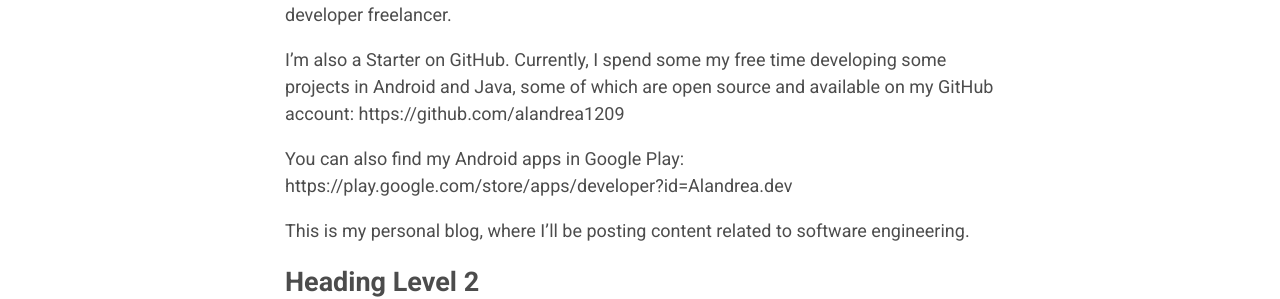
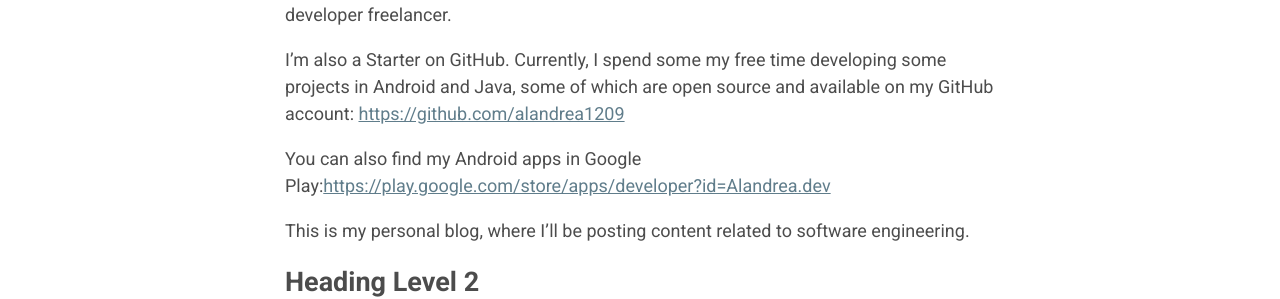
Before and after one commit to Alandrea1209/Alandrea1209.github.io, a Jekyll site: the page built from index.markdown, in a window 1280 px wide. Shown: the part 377-676 px from the top of the page. Built offline with Jekyll 4.4.1, drawn with Linux system fonts in a browser that asks for light colours; part of the change alters nothing that is shown.

```diff
--- a/index.markdown
+++ b/index.markdown
@@ -5,9 +5,9 @@ title: Alan Lee
 
 I'm a softenginner in YongMing Technology Consulting from 2013. I'm also a Android developer freelancer.
 
-I'm also a Starter on GitHub. Currently, I spend some my free time developing some projects in Android and Java, some of which are open source and available on my GitHub account: https://github.com/alandrea1209
+I'm also a Starter on GitHub. Currently, I spend some my free time developing some projects in Android and Java, some of which are open source and available on my GitHub account: [https://github.com/alandrea1209](https://github.com/alandrea1209)
 
-You can also find my Android apps in Google Play: https://play.google.com/store/apps/developer?id=Alandrea.dev
+You can also find my Android apps in Google Play:[https://play.google.com/store/apps/developer?id=Alandrea.dev](https://play.google.com/store/apps/developer?id=Alandrea.dev)
 
 This is my personal blog, where I'll be posting content related to software engineering.
 
```
